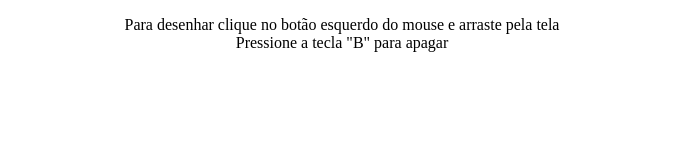
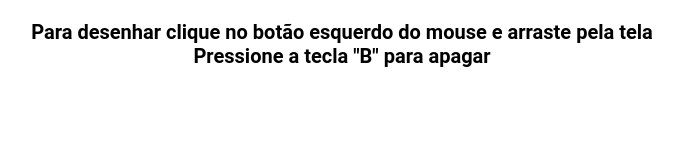
Before and after one commit to P728/paint, a plain HTML site: page index.html in a window 1280 px wide. Shown: the whole page, without its empty margins (298-981 px from the left). Drawn offline with Linux system fonts and the light colour scheme.

Commit message:
Update style.css

```diff
--- a/style.css
+++ b/style.css
@@ -1,3 +1,8 @@
+@font-face {
+   font-family: [Roboto];
+   src: url('https://fonts.googleapis.com/css2?family=Roboto&display=swap');
+}
+
 body {
 	margin: 0;
 	padding: 0;
@@ -11,3 +16,13 @@ canvas {
 	width: 100vw;
 	height: 100vh;
 }
+
+p {
+  font-family: 'Roboto';
+  font-weight: bold;
+  font-size: 20px;
+}
+
+#text {
+  user-select: none;
+}
```
